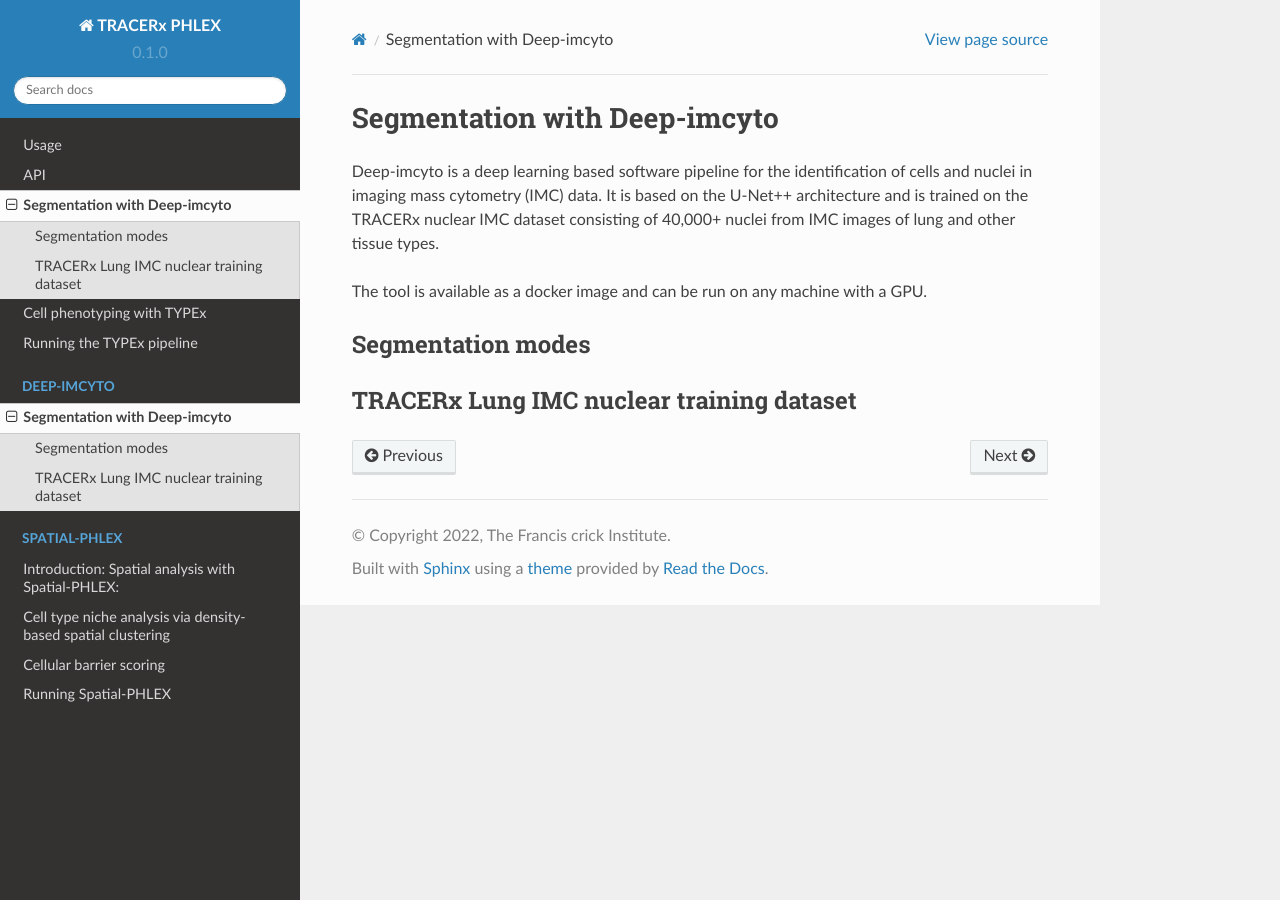
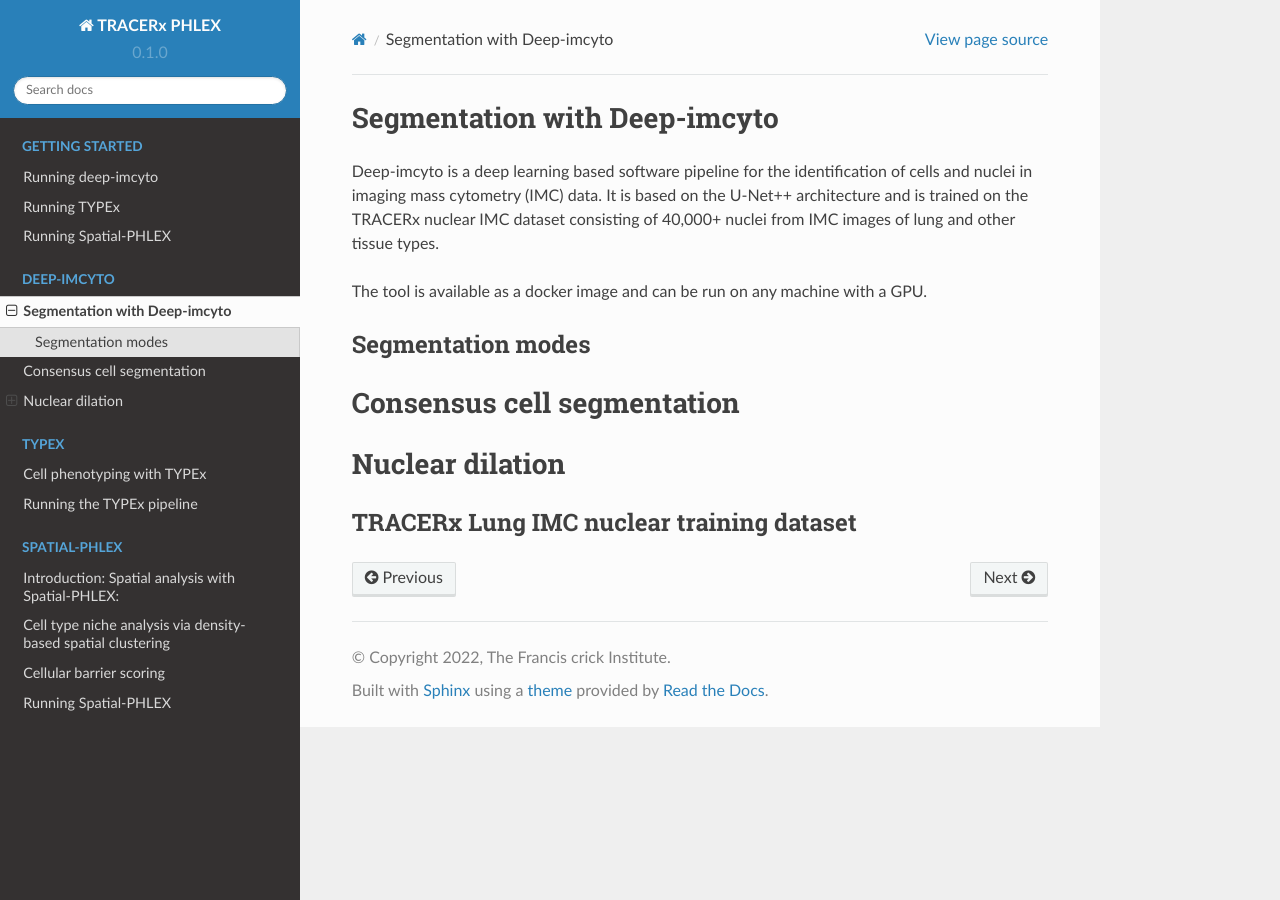
Before and after one commit to Precancer/PHLEX-test, a Sphinx documentation site: the page built from docs/source/deep-imcyto.rst, in a window 1280 px wide. Built offline with Sphinx 7.4.7 and the Read the Docs theme 2.0.0, drawn with Linux system fonts in a browser that asks for light colours; pages that are not in the unit, such as notebooks, are missing from menus.

Commit message:
UPDATE multiindex

```diff
--- a/docs/source/deep-imcyto.rst
+++ b/docs/source/deep-imcyto.rst
@@ -9,6 +9,13 @@ The tool is available as a docker image and can be run on any machine with a GPU
 Segmentation modes
 ------------------
 
+Consensus cell segmentation
+===========================
+
+Nuclear dilation
+================
+
+
 
 TRACERx Lung IMC nuclear training dataset
 -----------------------------------------
--- /dev/null
+++ b/docs/source/intro.rst
@@ -0,0 +1,2 @@
+Introduction to TRACERx PHLEX
+-----------------------------
--- /dev/null
+++ b/docs/source/quickstart.rst
@@ -0,0 +1,8 @@
+Running deep-imcyto
+-------------------
+
+Running TYPEx
+-------------
+
+Running Spatial-PHLEX
+---------------------
```
Also changed, not shown: docs/source/index.rst (+4 -11 lines), docs/source/spatialPHLEX.rst (+8 -0 lines).
